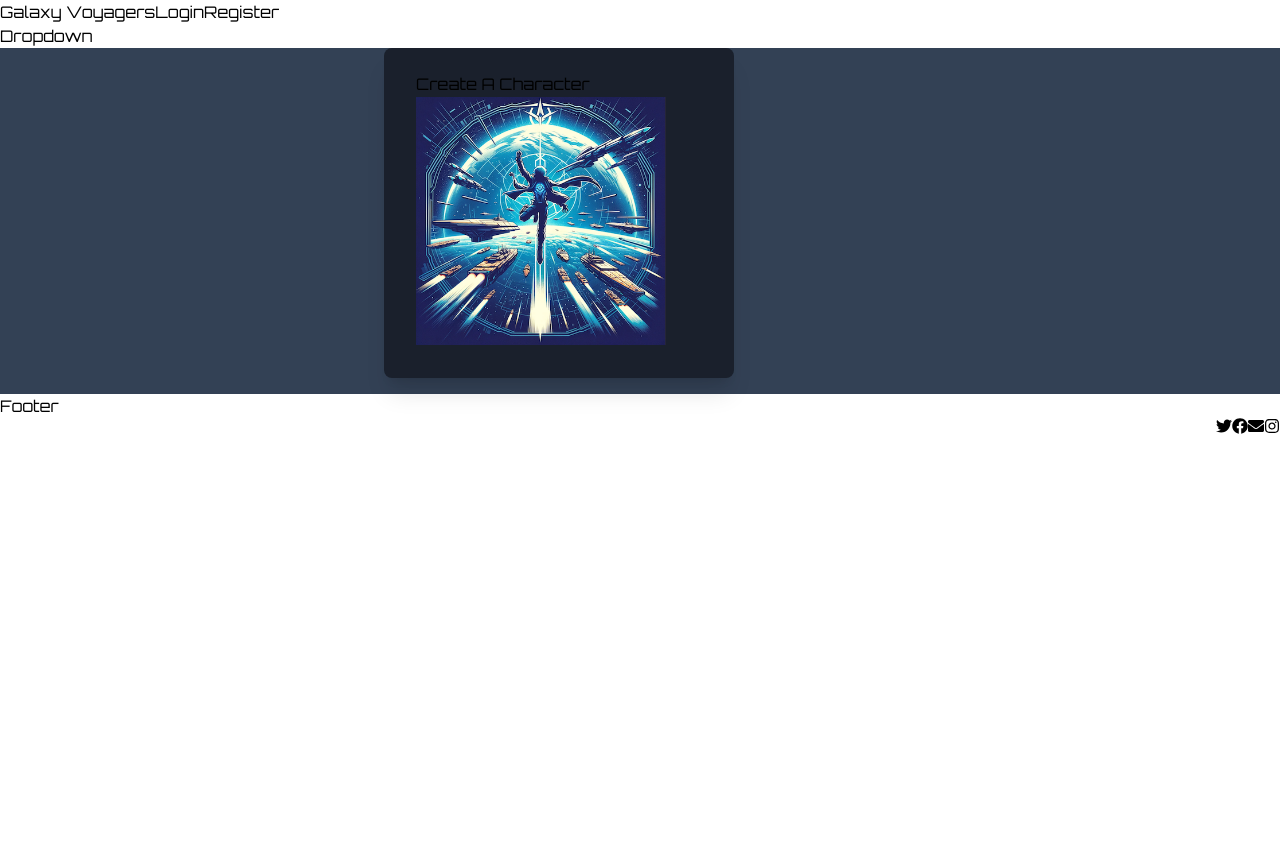
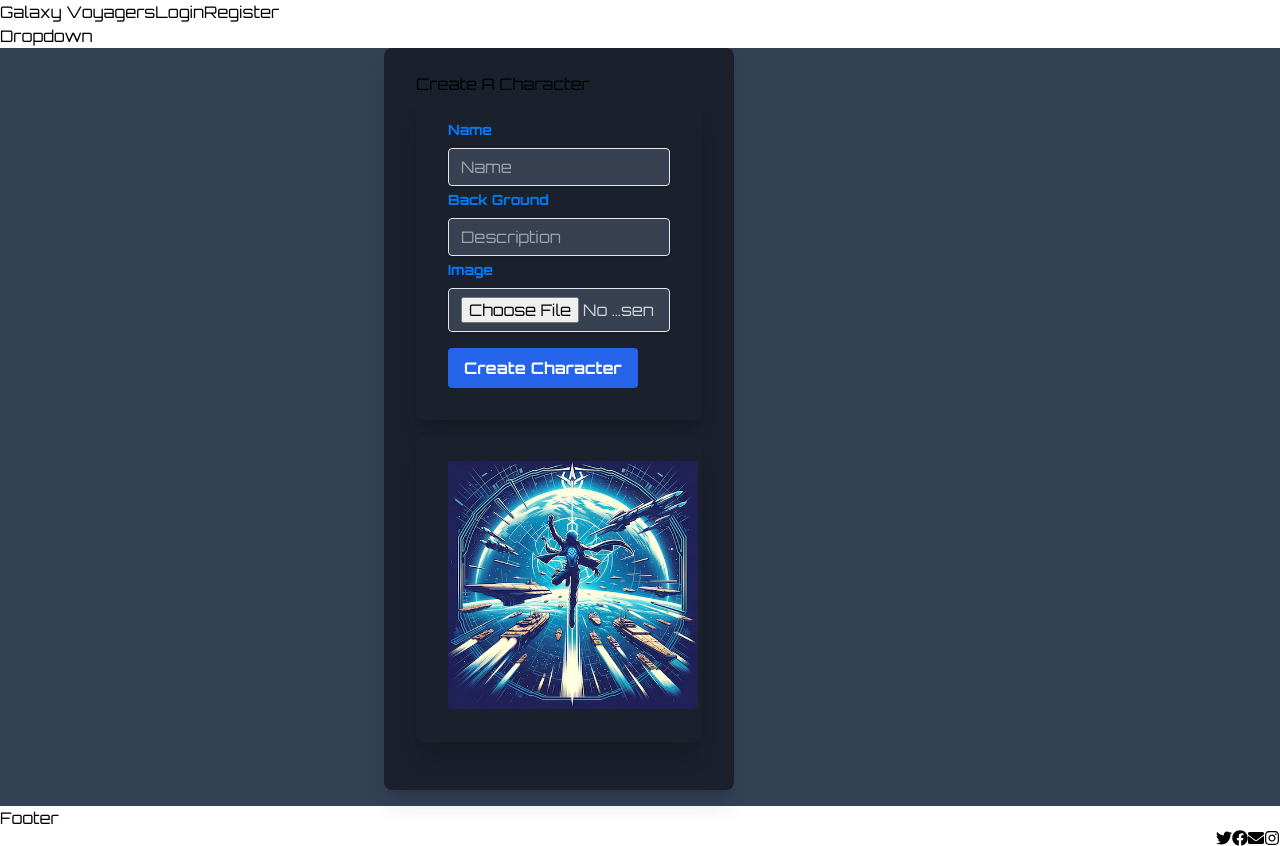
Before and after one commit to kabradshaw1/next-story, a Next.js app: page /characters/add-character in a window 1280 px wide. Before the commit the page ends 800 px from the top, so only its background shows below. Built offline with nearby package versions, Linux system fonts and the light colour scheme; no server answers.

Commit message:
working on the things

```diff
--- a/app/characters/add-character/CharacterForm.tsx
+++ b/app/characters/add-character/CharacterForm.tsx
@@ -7,11 +7,8 @@ import { type SubmitHandler, useForm } from 'react-hook-form';
 import { z } from 'zod';
 
 import Logo from '@/components/Logo/Logo';
-import { useRolesQuery } from '@/generated/graphql';
 
 export default function CharacterForm(): JSX.Element {
-  const { loading: roleLoading, error, data } = useRolesQuery();
-
   const router = useRouter();
   const [message, setMessage] = useState('');
   const [loading, setLoading] = useState(false);
@@ -19,13 +16,115 @@ export default function CharacterForm(): JSX.Element {
   const validationSchema = z.object({
     title: z.string().min(1, 'Name is required'),
     text: z.string().min(1, 'Description is required'),
-    files: z.string().url('This image is not a valid format'),
+    file: z
+      .instanceof(File, 'Image is required')
+      .refine((file) => file.size <= 5000000, {
+        message: 'Max file size is 5MB',
+      }),
   });
+
+  type CharacterProps = z.infer<typeof validationSchema>;
+
+  const {
+    register,
+    handleSubmit,
+    formState: { errors },
+    trigger,
+  } = useForm<CharacterProps>({
+    resolver: zodResolver(validationSchema),
+  });
+
+  const formSubmit: SubmitHandler<CharacterProps> = async (data) => {
+    // Handle form submission, including the image file
+    const formData = new FormData();
+    formData.append('title', data.title);
+    formData.append('text', data.text);
+    formData.append('file', data.file);
+
+    setLoading(true);
+
+    try {
+      // Replace with your API call logic
+      const response = await fetch('/api/characters', {
+        method: 'POST',
+        body: formData,
+      });
+
+      if (response.ok) {
+        setMessage('Character created successfully');
+        router.push('/characters');
+      } else {
+        setMessage('Failed to create character');
+      }
+    } catch (error) {
+      setMessage('An error occurred');
+    } finally {
+      setLoading(false);
+    }
+  };
 
   return (
     <>
       <div className="w-full max-w-lg">
-        <Logo />
+        <form
+          noValidate
+          className="card"
+          onSubmit={(e) => {
+            e.preventDefault();
+            void handleSubmit(formSubmit)();
+          }}
+        >
+          <div className="mb-4">
+            <label htmlFor="title" className="label">
+              Name
+            </label>
+            <input
+              type="text"
+              id="title"
+              placeholder="Name"
+              className="input bg-gray-700"
+              {...register('title')}
+            />
+            <p className="error-message">{errors.title?.message}</p>
+
+            <label htmlFor="text" className="label mt-1">
+              Back Ground
+            </label>
+            <input
+              type="text"
+              id="text"
+              placeholder="Description"
+              className="input bg-gray-700"
+              {...register('text')}
+            />
+            <p className="error-message">{errors.text?.message}</p>
+
+            <label htmlFor="file" className="label mt-1">
+              Image
+            </label>
+            <input
+              type="file"
+              id="file"
+              className="input bg-gray-700"
+              {...register('file')}
+            />
+            <p className="error-message">{errors.file?.message}</p>
+          </div>
+
+          <button
+            type="submit"
+            className="btn glow-on-hover"
+            disabled={loading}
+          >
+            {loading ? 'Creating...' : 'Create Character'}
+          </button>
+          {message && <p className="mt-2 text-center">{message}</p>}
+        </form>
+      </div>
+      <div className="w-full max-w-xs mt-4">
+        <div className="card">
+          <Logo />
+        </div>
       </div>
     </>
   );
--- /dev/null
+++ b/app/characters/add-character/Roles.tsx
@@ -0,0 +1,22 @@
+import { useRolesQuery } from '@/generated/graphql';
+
+export default function Roles(): JSX.Element {
+  const { data, loading, error } = useRolesQuery();
+  if (loading) return <p>Loading...</p>;
+  if (error !== null) return <p>Error: {error?.message}</p>;
+  const roles = data?.roles;
+
+  return (
+    <>
+      {roles !== null &&
+        roles?.map((role) => {
+          return (
+            <div key={role?.id}>
+              <p>{role?.title}</p>
+              <p>{role?.organization?.title}</p>
+            </div>
+          );
+        })}
+    </>
+  );
+}
--- a/app/queries.graphql
+++ b/app/queries.graphql
@@ -3,7 +3,6 @@ query roles {
     id
     title
     organization {
-      id
       title
     }
   }
--- a/generated/graphql.ts
+++ b/generated/graphql.ts
@@ -414,7 +414,7 @@ export type UpdateRoleInput = {
 export type RolesQueryVariables = Exact<{ [key: string]: never; }>;
 
 
-export type RolesQuery = { __typename?: 'Query', roles?: Array<{ __typename?: 'Role', id?: number | null, title: string, organization?: { __typename?: 'Organization', id?: number | null, title: string } | null } | null> | null };
+export type RolesQuery = { __typename?: 'Query', roles?: Array<{ __typename?: 'Role', id?: number | null, title: string, organization?: { __typename?: 'Organization', title: string } | null } | null> | null };
 
 
 export const RolesDocument = gql`
@@ -423,7 +423,6 @@ export const RolesDocument = gql`
     id
     title
     organization {
-      id
       title
     }
   }
```
